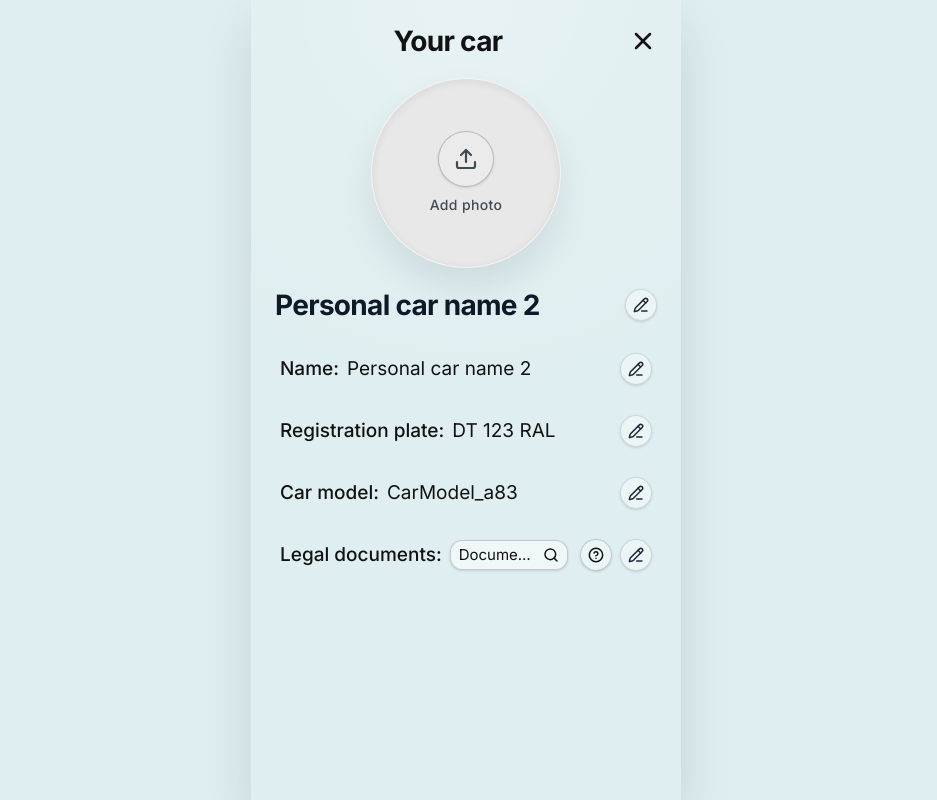
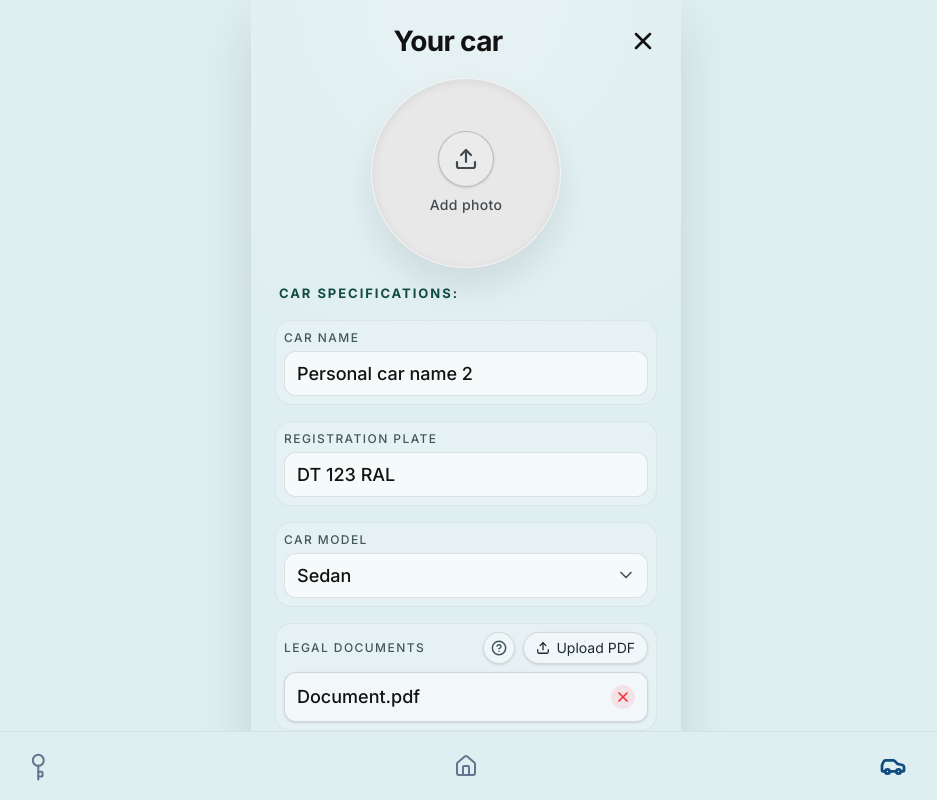
Before and after one commit to StefPo09/ParkShare, a Next.js app in the folder frontend/: page /EditCarPage in a window 1280 px wide. Shown: the whole page, without its empty margins (174-1111 px from the left). Built offline with nearby package versions, Linux system fonts and the light colour scheme.

Commit message:
Updated the design on Edit Car Page

```diff
--- a/frontend/app/EditCarPage/page.tsx
+++ b/frontend/app/EditCarPage/page.tsx
@@ -1,24 +1,37 @@
 'use client';
 
-import React from 'react';
-import { CircleHelp, PencilLine, Search, Upload, X } from 'lucide-react';
-import { ChangeEvent, useRef, useState } from 'react';
+import React, { useState, useRef, ChangeEvent } from 'react';
 import { useRouter } from 'next/navigation';
+import {
+  X,
+  PencilLine,
+  Upload,
+  CircleHelp,
+  Key,
+  Home,
+  Car,
+  ChevronDown
+} from 'lucide-react';
+
 export default function EditCarPage() {
   const router = useRouter();
   const fileInputRef = useRef<HTMLInputElement>(null);
   const documentInputRef = useRef<HTMLInputElement>(null);
 
+  // Stări pentru modul de editare și valorile mașinii[cite: 4]
   const [carImage, setCarImage] = useState<string | null>(null);
   const [isPhotoModalOpen, setIsPhotoModalOpen] = useState(false);
   const [isInfoModalOpen, setIsInfoModalOpen] = useState(false);
-  const [editingField, setEditingField] = useState<'name' | 'plate' | 'model' | 'document' | null>(null);
+
   const [values, setValues] = useState({
     name: 'Personal car name 2',
     plate: 'DT 123 RAL',
-    model: 'CarModel_a83',
+    model: 'sedan', // Aliniat cu optiunile din select
     document: 'Document.pdf',
   });
+
+  // Stare pentru bara de navigare de jos
+  const [activeTab, setActiveTab] = useState<'key' | 'home' | 'car'>('car');
 
   const handleFileChange = (event: ChangeEvent<HTMLInputElement>) => {
     const file = event.target.files?.[0];
@@ -55,28 +68,27 @@ export default function EditCarPage() {
     }
 
     setValues((current) => ({ ...current, document: file.name }));
-    setEditingField(null);
   };
 
-  const startEditing = (key: 'name' | 'plate' | 'model' | 'document') => setEditingField(key);
-  const finishEditing = () => setEditingField(null);
-
-  const updateValue = (key: 'name' | 'plate' | 'model' | 'document', value: string) => {
+  const updateValue = (key: 'name' | 'plate' | 'model', value: string) => {
     setValues((current) => ({ ...current, [key]: value }));
   };
 
-  const textFieldItems = [
-    { key: 'name', label: 'Name', value: values.name },
-    { key: 'plate', label: 'Registration plate', value: values.plate },
-    { key: 'model', label: 'Car model', value: values.model },
-  ] as const;
+  const handleRemoveDocument = () => {
+    setValues((current) => ({ ...current, document: '' }));
+    if (documentInputRef.current) documentInputRef.current.value = '';
+  };
 
   return (
       <div className="min-h-screen bg-[#dfeef0] px-0 py-0 dark:bg-[#011b1b] relative">
         <div className="mx-auto flex h-screen w-full max-w-107.5 flex-col overflow-hidden bg-[radial-gradient(circle_at_top,rgba(255,255,255,0.24),transparent_48%)] bg-[#dfeef0] text-[#121212] shadow-[0_25px_50px_rgba(15,32,35,0.12)] transition-colors duration-300 dark:bg-[radial-gradient(circle_at_top,rgba(255,255,255,0.04),transparent_36%)] dark:bg-[#011b1b] dark:text-white">
+
+          {/* --- Header --- */}
           <header className="flex items-center justify-between px-5 pt-5">
             <div className="flex-1 text-center">
-              <h1 className="text-[28px] font-bold tracking-tight text-[#121212] dark:text-white">Your car</h1>
+              <h1 className="text-[28px] font-bold tracking-tight text-[#121212] dark:text-white">
+                Your car
+              </h1>
             </div>
             <button
                 aria-label="Close"
@@ -87,7 +99,10 @@ export default function EditCarPage() {
             </button>
           </header>
 
-          <main className="flex-1 px-4 pt-4">
+          {/* --- Main Content Area --- */}
+          <main className="flex-1 px-4 pt-4 overflow-y-auto space-y-4 pb-24">
+
+            {/* Zona Foto Cerc */}
             <div className="mb-4 flex justify-center">
               <button
                   type="button"
@@ -116,91 +131,79 @@ export default function EditCarPage() {
               </button>
             </div>
 
-            <div className="px-2">
-              {editingField === 'name' ? (
+            {/* --- SECȚIUNEA FORMULAR (Stil Payment/AddCar) --- */}
+            <div className="space-y-4 px-2">
+              <h3 className="text-[13px] font-bold uppercase tracking-[0.15em] text-[#114B43] dark:text-[#2dd4bf] pl-1">
+                Car specifications:
+              </h3>
+
+              {/* Câmp Car Name */}
+              <div className="rounded-2xl border border-black/5 bg-white/20 p-2 dark:border-white/10 dark:bg-white/5">
+                <label htmlFor="car-name" className="mb-1 block text-[12px] font-medium uppercase tracking-[0.12em] text-[#42565d] dark:text-[#d6e7ea]">
+                  Car Name
+                </label>
+                <input
+                    id="car-name"
+                    type="text"
+                    value={values.name}
+                    onChange={(e) => updateValue('name', e.target.value)}
+                    placeholder="Personal car name"
+                    className="w-full rounded-xl border border-black/10 bg-white/60 px-3 py-2 text-[18px] font-medium text-[#121212] outline-none placeholder:text-[#6f797d] dark:border-white/10 dark:bg-white/5 dark:text-white dark:placeholder:text-[#9db0b6]"
+                />
+              </div>
+
+              {/* Câmp Registration Plate */}
+              <div className="rounded-2xl border border-black/5 bg-white/20 p-2 dark:border-white/10 dark:bg-white/5">
+                <label htmlFor="car-plate" className="mb-1 block text-[12px] font-medium uppercase tracking-[0.12em] text-[#42565d] dark:text-[#d6e7ea]">
+                  Registration plate
+                </label>
+                <input
+                    id="car-plate"
+                    type="text"
+                    value={values.plate}
+                    onChange={(e) => updateValue('plate', e.target.value)}
+                    placeholder="B 123 ABC"
+                    className="w-full rounded-xl border border-black/10 bg-white/60 px-3 py-2 text-[18px] font-medium text-[#121212] outline-none placeholder:text-[#6f797d] dark:border-white/10 dark:bg-white/5 dark:text-white dark:placeholder:text-[#9db0b6]"
+                />
+              </div>
+
+              {/* Select Car Model */}
+              <div className="rounded-2xl border border-black/5 bg-white/20 p-2 dark:border-white/10 dark:bg-white/5">
+                <label htmlFor="car-model" className="mb-1 block text-[12px] font-medium uppercase tracking-[0.12em] text-[#42565d] dark:text-[#d6e7ea]">
+                  Car model
+                </label>
+                <div className="relative w-full">
+                  <select
+                      id="car-model"
+                      value={values.model}
+                      onChange={(e) => updateValue('model', e.target.value)}
+                      className="w-full rounded-xl border border-black/10 bg-white/60 px-3 py-2 text-[18px] font-medium text-[#121212] outline-none appearance-none cursor-pointer dark:border-white/10 dark:bg-[#011b1b] dark:text-white"
+                  >
+                    <option value="" disabled hidden className="bg-white text-slate-400 dark:bg-[#011b1b] dark:text-slate-500">Car model...</option>
+                    <option value="sedan" className="bg-white text-slate-900 dark:bg-[#011b1b] dark:text-white">Sedan</option>
+                    <option value="suv" className="bg-white text-slate-900 dark:bg-[#011b1b] dark:text-white">SUV</option>
+                    <option value="hatchback" className="bg-white text-slate-900 dark:bg-[#011b1b] dark:text-white">Hatchback</option>
+                  </select>
+                  <ChevronDown className="w-5 h-5 absolute right-3 top-1/2 -translate-y-1/2 text-[#42565d] dark:text-[#9db0b6] pointer-events-none" />
+                </div>
+              </div>
+
+              {/* Câmp Legal Documents (PDF Upload) */}
+              <div className="rounded-2xl border border-black/5 bg-white/20 p-2 dark:border-white/10 dark:bg-white/5">
+                <div className="mb-2 flex items-center justify-between gap-2">
+                  <label className="text-[12px] font-medium uppercase tracking-[0.12em] text-[#42565d] dark:text-[#d6e7ea]">
+                    Legal documents
+                  </label>
+
                   <div className="flex items-center gap-2">
-                    <input
-                        autoFocus
-                        value={values.name}
-                        onChange={(event) => updateValue('name', event.target.value)}
-                        onKeyDown={(event) => {
-                          if (event.key === 'Enter') finishEditing();
-                        }}
-                        className="w-full rounded-2xl border border-black/10 bg-white/40 px-3 py-2 text-[28px] font-bold tracking-tight text-[#111827] outline-none placeholder:text-slate-400 dark:border-white/10 dark:bg-white/5 dark:text-white"
-                    />
                     <button
                         type="button"
-                        onClick={finishEditing}
-                        className="rounded-full border border-black/10 bg-white/60 px-3 py-2 text-sm font-semibold text-[#111827] transition hover:bg-white dark:border-white/10 dark:bg-white/5 dark:text-white"
+                        onClick={() => setIsInfoModalOpen(true)}
+                        className="flex h-8 w-8 cursor-pointer items-center justify-center rounded-full border border-[#1f2937]/15 bg-white/40 text-[#42565d] shadow-sm transition hover:-translate-y-0.5 hover:bg-white/70 dark:border-white/10 dark:bg-white/5 dark:text-[#d6e7ea] dark:hover:bg-white/10"
                     >
-                      Save
+                      <CircleHelp className="h-4 w-4" strokeWidth={2.2} />
                     </button>
-                  </div>
-              ) : (
-                  <div className="flex items-center justify-between gap-2">
-                    <h2 className="text-[28px] font-bold tracking-tight text-[#111827] dark:text-white">{values.name}</h2>
-                    <button
-                        type="button"
-                        aria-label="Edit car name"
-                        onClick={() => startEditing('name')}
-                        className="flex h-8 w-8 cursor-pointer items-center justify-center rounded-full border border-[#1f2937]/15 bg-white/40 text-[#1f2937] shadow-sm transition hover:-translate-y-0.5 hover:bg-white/70 dark:border-white/10 dark:bg-white/5 dark:text-white dark:hover:bg-white/10"
-                    >
-                      <PencilLine className="h-4 w-4" strokeWidth={2.2} />
-                    </button>
-                  </div>
-              )}
-            </div>
 
-            <div className="mt-5 space-y-4 px-2 pb-8">
-              {textFieldItems.map(({ key, label, value }) => (
-                  <div key={key} className="flex items-center justify-between gap-3 rounded-2xl border border-transparent px-1 py-1.5 transition-colors hover:border-black/5 dark:hover:border-white/5">
-                    <div className="flex min-w-0 flex-1 items-center gap-2 text-[19px] leading-snug text-[#121212] dark:text-white">
-                      {editingField === key ? (
-                          <div className="flex w-full items-center gap-2">
-                            <input
-                                autoFocus
-                                value={value}
-                                onChange={(event) => updateValue(key, event.target.value)}
-                                onKeyDown={(event) => {
-                                  if (event.key === 'Enter') finishEditing();
-                                }}
-                                className="w-full rounded-xl border border-black/10 bg-white/60 px-2 py-1.5 text-[18px] text-[#121212] outline-none dark:border-white/10 dark:bg-white/5 dark:text-white"
-                            />
-                            <button
-                                type="button"
-                                onClick={finishEditing}
-                                className="rounded-full border border-black/10 bg-white/60 px-2.5 py-1.5 text-xs font-semibold text-[#111827] dark:border-white/10 dark:bg-white/5 dark:text-white"
-                            >
-                              Save
-                            </button>
-                          </div>
-                      ) : (
-                          <>
-                            <span className="shrink-0 font-medium">{label}:</span>
-                            <span className="truncate font-normal">{value}</span>
-                          </>
-                      )}
-                    </div>
-
-                    {!editingField && (
-                        <button
-                            type="button"
-                            aria-label={`Edit ${label}`}
-                            onClick={() => startEditing(key)}
-                            className="flex h-8 w-8 shrink-0 cursor-pointer items-center justify-center rounded-full border border-[#1f2937]/15 bg-white/40 text-[#1f2937] shadow-sm transition hover:-translate-y-0.5 hover:bg-white/70 dark:border-white/10 dark:bg-white/5 dark:text-white dark:hover:bg-white/10"
-                        >
-                          <PencilLine className="h-4 w-4" strokeWidth={2.2} />
-                        </button>
-                    )}
-                  </div>
-              ))}
-
-              <div className="flex items-center justify-between gap-3 rounded-2xl border border-transparent px-1 py-1.5 transition-colors hover:border-black/5 dark:hover:border-white/5">
-                <div className="flex min-w-0 flex-1 items-center gap-2 text-[19px] leading-snug text-[#121212] dark:text-white">
-                  <span className="shrink-0 font-medium">Legal documents:</span>
-                  {editingField === 'document' ? (
-                      <div className="flex w-full items-center gap-2">
-                        {/* Butonul Upload - Aliniat stilistic la restul butoanelor tip pastilă (border, bg, hover effect) */}
                     <button
                         type="button"
                         onClick={() => documentInputRef.current?.click()}
@@ -209,6 +212,9 @@ export default function EditCarPage() {
                       <Upload className="h-3.5 w-3.5" strokeWidth={2.2} />
                       <span>Upload PDF</span>
                     </button>
+                  </div>
+                </div>
+
                 <input
                     ref={documentInputRef}
                     type="file"
@@ -216,49 +222,71 @@ export default function EditCarPage() {
                     className="hidden"
                     onChange={handleDocumentFileChange}
                 />
-                        {/* Butonul Save - Aliniat stilistic */}
+
+                <div className="flex min-h-12.5 items-center justify-between gap-2 rounded-xl border border-[#111827]/15 bg-white/50 px-3 py-2 text-[18px] text-[#121212] shadow-sm dark:border-white/10 dark:bg-white/5 dark:text-white">
+                  {values.document ? (
+                      <>
+                        <span className="truncate pr-2 font-medium">{values.document}</span>
                         <button
                             type="button"
-                            onClick={finishEditing}
-                            className="flex h-8 items-center rounded-full border border-[#1f2937]/15 bg-white/40 px-3 text-[14px] font-medium text-[#1f2937] shadow-sm cursor-pointer transition hover:-translate-y-0.5 hover:bg-white/70 dark:border-white/10 dark:bg-white/5 dark:text-white dark:hover:bg-white/10"
+                            onClick={handleRemoveDocument}
+                            className="flex h-6 w-6 cursor-pointer items-center justify-center rounded-full bg-red-500/10 text-red-500 transition hover:bg-red-500 hover:text-white active:scale-95"
                         >
-                          Save
+                          <X className="h-4 w-4" strokeWidth={2.5} />
                         </button>
-                      </div>
+                      </>
                   ) : (
-                      <div className="flex min-w-0 items-center gap-2 rounded-xl border border-[#111827]/20 bg-white/50 px-2 py-1 shadow-sm dark:border-white/10 dark:bg-white/5">
-                        <span className="truncate text-[15px]">{values.document}</span>
-                        <Search className="h-4 w-4 shrink-0 text-[#121212] dark:text-white" strokeWidth={2.2} />
-                      </div>
-                  )}
-                </div>
-
-                {!editingField && (
-                    <div className="flex items-center gap-2">
-                      <button
-                          type="button"
-                          onClick={() => setIsInfoModalOpen(true)}
-                          aria-label="Open document info"
-                          className="flex h-8 w-8 cursor-pointer items-center justify-center rounded-full border border-[#121212]/20 bg-white/40 text-[#121212] shadow-sm transition hover:-translate-y-0.5 hover:bg-white/70 dark:border-white/10 dark:bg-white/5 dark:text-white dark:hover:bg-white/10"
-                      >
-                        <CircleHelp className="h-4 w-4" strokeWidth={2.2} />
-                      </button>
-                      <button
-                          type="button"
-                          aria-label="Edit legal documents"
-                          onClick={() => startEditing('document')}
-                          className="flex h-8 w-8 shrink-0 cursor-pointer items-center justify-center rounded-full border border-[#1f2937]/15 bg-white/40 text-[#1f2937] shadow-sm transition hover:-translate-y-0.5 hover:bg-white/70 dark:border-white/10 dark:bg-white/5 dark:text-white dark:hover:bg-white/10"
-                      >
-                        <PencilLine className="h-4 w-4" strokeWidth={2.2} />
-                      </button>
-                    </div>
+                      <span className="truncate text-[#6f797d] dark:text-[#9db0b6]">No PDF document uploaded</span>
                   )}
                 </div>
               </div>
-          </main>
             </div>
 
-        {/* Pop-up / Modal modern pentru opțiuni foto mașină */}
+            {/* --- Buton Salvare Date --- */}
+            <div className="px-2 pt-4">
+              <button
+                  type="button"
+                  onClick={() => alert('Changes saved successfully!')}
+                  className="flex w-full cursor-pointer items-center justify-center rounded-2xl bg-[#0f4c81] px-5 py-3.5 text-base font-semibold text-white shadow-[0_16px_28px_rgba(15,76,129,0.28)] transition hover:bg-[#0c3e67]"
+              >
+                Save Changes
+              </button>
+            </div>
+          </main>
+
+          {/* --- Bottom Navigation Bar --- */}
+          <nav className="absolute bottom-0 left-0 right-0 flex justify-around items-center py-4 bg-[#dfeef0] dark:bg-[#011b1b] border-t border-black/5 dark:border-white/10 z-30">
+            <button
+                onClick={() => { setActiveTab('key'); router.push('/RentPage'); }}
+                className={`p-1.5 transition-all cursor-pointer rounded-full ${
+                    activeTab === 'key' ? 'text-[#0f4c81] dark:text-[#2dd4bf] scale-110' : 'text-slate-500 dark:text-slate-400'
+                }`}
+            >
+              <Key className="w-6 h-6 transform -rotate-45" strokeWidth={activeTab === 'key' ? 2.5 : 2} />
+            </button>
+
+            <button
+                onClick={() => { setActiveTab('home'); router.push('/HomePage'); }}
+                className={`p-1.5 transition-all cursor-pointer rounded-full ${
+                    activeTab === 'home' ? 'text-[#0f4c81] dark:text-[#2dd4bf] scale-110' : 'text-slate-500 dark:text-slate-400'
+                }`}
+            >
+              <Home className="w-6 h-6" strokeWidth={activeTab === 'home' ? 2.5 : 2} />
+            </button>
+
+            <button
+                onClick={() => { setActiveTab('car'); router.push('/EditCarPage'); }}
+                className={`p-1.5 transition-all cursor-pointer rounded-full ${
+                    activeTab === 'car' ? 'text-[#0f4c81] dark:text-[#2dd4bf] scale-110' : 'text-slate-500 dark:text-slate-400'
+                }`}
+            >
+              <Car className="w-6 h-6" strokeWidth={activeTab === 'car' ? 2.5 : 2} />
+            </button>
+          </nav>
+
+        </div>
+
+        {/* Pop-up modern pentru opțiuni foto mașină[cite: 4] */}
         {isPhotoModalOpen && (
             <div className="absolute inset-0 z-50 flex items-center justify-center bg-black/40 backdrop-blur-sm px-4">
               <div className="relative w-full max-w-85 rounded-3xl bg-white/90 p-6 shadow-[0_20px_50px_rgba(0,0,0,0.2)] border border-white/40 transition-colors duration-300 dark:bg-[#022525]/90 dark:border-white/5 text-center">
@@ -298,7 +326,7 @@ export default function EditCarPage() {
             </div>
         )}
 
-        {/* Pop-up / Modal informativ pentru Legal Documents */}
+        {/* Pop-up informativ pentru Legal Documents[cite: 4] */}
         {isInfoModalOpen && (
             <div className="absolute inset-0 z-50 flex items-center justify-center bg-black/40 backdrop-blur-sm px-4">
               <div className="relative w-full max-w-85 rounded-3xl bg-white/90 p-6 shadow-[0_20px_50px_rgba(0,0,0,0.2)] border border-white/40 transition-colors duration-300 dark:bg-[#022525]/90 dark:border-white/5 text-center">
@@ -311,7 +339,7 @@ export default function EditCarPage() {
                   <X className="h-4 w-4" strokeWidth={2.5} />
                 </button>
 
-                <div className="mx-auto flex h-12 w-12 items-center justify-center rounded-full bg-[#111827]/5 text-[#111827] dark:bg-white/10 dark:text-white mb-3">
+                <div className="mx-auto flex h-12 w-12 items-center justify-center rounded-full bg-[#0f4c81]/10 text-[#0f4c81] dark:bg-white/10 dark:text-white mb-3">
                   <CircleHelp className="h-6 w-6" strokeWidth={2.2} />
                 </div>
 
@@ -326,7 +354,7 @@ export default function EditCarPage() {
                   <button
                       type="button"
                       onClick={() => setIsInfoModalOpen(false)}
-                      className="w-full py-3 px-4 cursor-pointer rounded-2xl bg-[#111827] text-white text-sm font-bold shadow-sm hover:bg-black transition active:scale-[0.98] dark:bg-white dark:text-[#011b1b] dark:hover:bg-slate-100"
+                      className="w-full py-3 px-4 cursor-pointer rounded-2xl bg-[#0f4c81] text-white text-sm font-bold shadow-sm hover:bg-[#0c3e67] transition active:scale-[0.98]"
                   >
                     Understood
                   </button>
```
Lines whose indentation alone changed are shown as unchanged.
